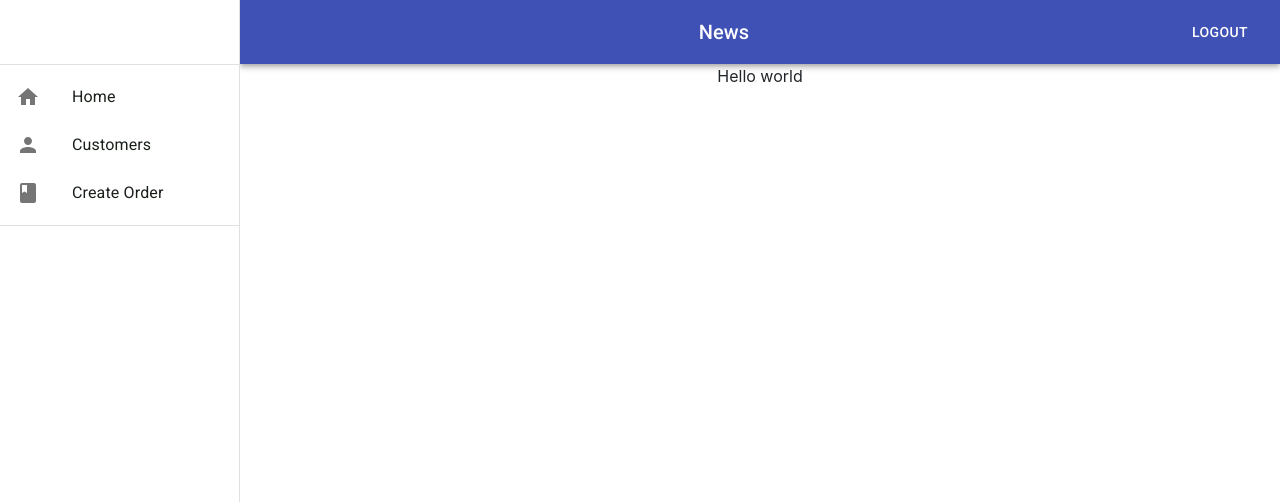
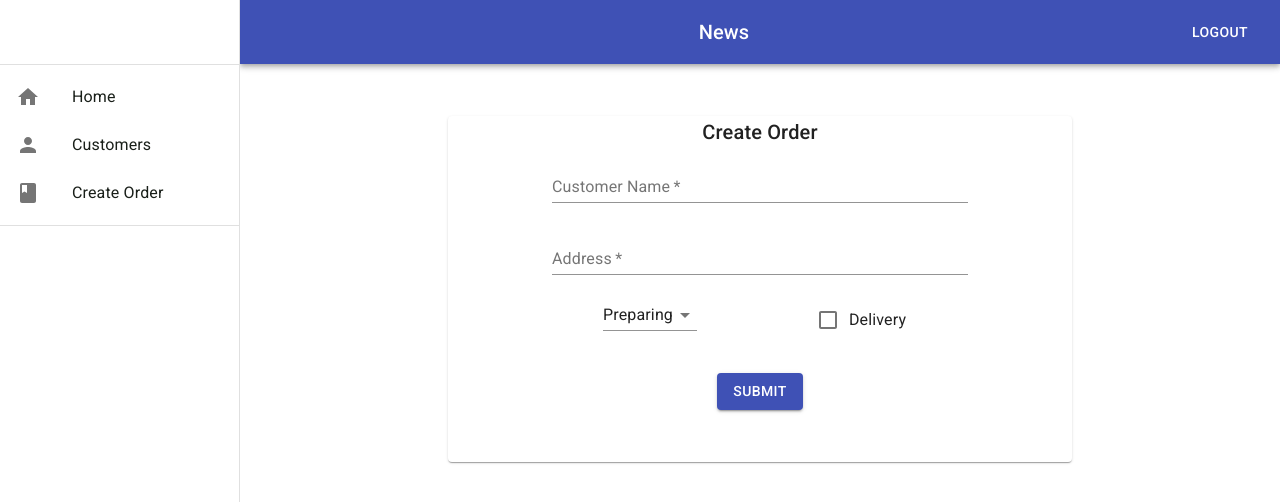
Before and after one commit to jrjs1996/Delivery, a React (Create React App) app in the folder client/: page /admin/createorder in a window 1280 px wide. Shown: the top 502 px of the page. Built offline with nearby package versions, Linux system fonts and the light colour scheme; sample sign-in values are in the browser's storage; a web font is replaced by a local one.

Commit message:
Completed page to create orders

```diff
--- a/client/src/Components/Admin/Admin.js
+++ b/client/src/Components/Admin/Admin.js
@@ -6,7 +6,7 @@ import Typography from '@material-ui/core/Typography';
 import Button from '@material-ui/core/Button';
 import SideMenu from '../SideMenu/SideMenu';
 import LogoutButton from './LogoutButton';
-import CreateOrder from './CreateOrder';
+import CreateOrder from './CreateOrder/CreateOrder';
 import { BrowserRouter as Router, Route } from 'react-router-dom';
 const drawerWidth = 240;
 
--- a/client/src/Components/Admin/CreateOrder.js
+++ /dev/null
@@ -1,11 +0,0 @@
-import React, { Component } from 'react'
-
-export default class CreateOrder extends Component {
-  render() {
-    return (
-      <div>
-        Hello world
-      </div>
-    )
-  }
-}
--- /dev/null
+++ b/client/src/Components/Admin/CreateOrder/CreateOrder.js
@@ -0,0 +1,10 @@
+import React, { Component } from 'react';
+import CreateOrderForm from './CreateOrderForm';
+
+export default function CreateOrder() {
+  return (
+    <div>
+      <CreateOrderForm />
+    </div>
+  );
+}
--- /dev/null
+++ b/client/src/Components/Admin/CreateOrder/CreateOrderForm.js
@@ -0,0 +1,136 @@
+import React, { Component } from 'react';
+import Grid from '@material-ui/core/Grid';
+import Typography from '@material-ui/core/Typography';
+import TextField from '@material-ui/core/TextField';
+import FormControlLabel from '@material-ui/core/FormControlLabel';
+import Checkbox from '@material-ui/core/Checkbox';
+import Paper from '@material-ui/core/Paper';
+import Select from '@material-ui/core/Select';
+import MenuItem from '@material-ui/core/MenuItem';
+import FormControl from '@material-ui/core/FormControl';
+import Button from '@material-ui/core/Button';
+import { connect } from 'react-redux';
+import PropTypes from 'prop-types';
+import { createOrder } from '../../../actions/orderActions';
+
+class CreateOrderForm extends Component {
+  constructor(props) {
+    super(props);
+
+    this.state = {
+      customerName: '',
+      address: '',
+      delivery: false,
+      stage: 1,
+      message: '',
+    };
+
+    this.onChange = this.onChange.bind(this);
+    this.onSubmit = this.onSubmit.bind(this);
+  }
+
+
+  onChange(e) {
+    if (e.target.name === 'delivery') {
+      const { delivery, stage } = this.state;
+      // Can't be out for delivery if order is pickup
+      if (delivery === true && stage === 3) {
+        this.setState({ delivery: !delivery, stage: 2 });
+        return;
+      }
+      this.setState({ delivery: !delivery });
+      return;
+    }
+    this.setState({ [e.target.name]: e.target.value });
+  }
+
+  async onSubmit(e) {
+    e.preventDefault();
+    try {
+      const { createOrder: action } = this.props;
+      await action(this.state);
+      this.setState({ message: 'Order Created!' });
+    } catch (error) {
+      this.setState({ message: 'Error!' });
+    }
+  }
+
+  render() {
+    const {
+      customerName,
+      address,
+      stage,
+      delivery,
+      message,
+    } = this.state;
+    return (
+      <Paper style={{marginTop: '5%', marginLeft: '20%', marginRight: '20%', paddingLeft: '10%', paddingRight: '10%'}}>
+        <form onSubmit={this.onSubmit}>
+          <Typography variant="h6" gutterBottom>
+            Create Order
+          </Typography>
+          <Grid container spacing={3}>
+            <Grid item xs={12}>
+              <TextField
+                required
+                id="customerName"
+                name="customerName"
+                label="Customer Name"
+                fullWidth
+                autoComplete="fname"
+                onChange={this.onChange}
+                value={customerName}
+              />
+            </Grid>
+            <Grid item xs={12}>
+              <TextField
+                required
+                id="address"
+                name="address"
+                label="Address"
+                fullWidth
+                autoComplete="billing address-line1"
+                onChange={this.onChange}
+                value={address}
+              />
+            </Grid>
+            <Grid item xs={12} md={6}>
+              <FormControl>
+                <Select value={stage} name="stage" onChange={this.onChange}>
+                  <MenuItem value={0}>Submitted</MenuItem>
+                  <MenuItem value={1}>Preparing</MenuItem>
+                  { delivery ? (
+                    <MenuItem value={2}>Waiting for delivery</MenuItem>
+                  ) : (
+                    <MenuItem value={2}>Waiting for pickup</MenuItem>
+                  )}
+                  { delivery ? <MenuItem value={3}>Out for delivery</MenuItem> : null}
+                  <MenuItem value={4}>Completed</MenuItem>
+                  <MenuItem value={5}>Cancelled</MenuItem>
+                </Select>
+              </FormControl>
+            </Grid>
+            <Grid item xs={12} md={6}>
+              <FormControlLabel
+                control={<Checkbox onChange={(e) => { this.onChange(e); }} color="secondary" name="delivery" />}
+                label="Delivery"
+              />
+            </Grid>
+            <Grid item xs={12}>
+              <Button variant="contained" color="primary" type="submit">Submit</Button>
+            </Grid>
+            <Grid item xs={12}>
+              <p>{ message }</p>
+            </Grid>
+          </Grid>
+        </form>
+      </Paper>
+    );
+  }
+}
+
+CreateOrderForm.propTypes = {
+  createOrder: PropTypes.func.isRequired,
+}
+
+export default connect(null, { createOrder })(CreateOrderForm);
--- a/client/src/actions/orderActions.js
+++ b/client/src/actions/orderActions.js
@@ -11,7 +11,7 @@ export const fetchOrders = () => (dispatch) => {
     });
 };
 
-export const addOrder = postData => (dispatch) => {
+export const createOrder = postData => (dispatch) => {
   axios.post('http://localhost:9000/orders/', postData)
     .then((res) => {
       dispatch({
```
